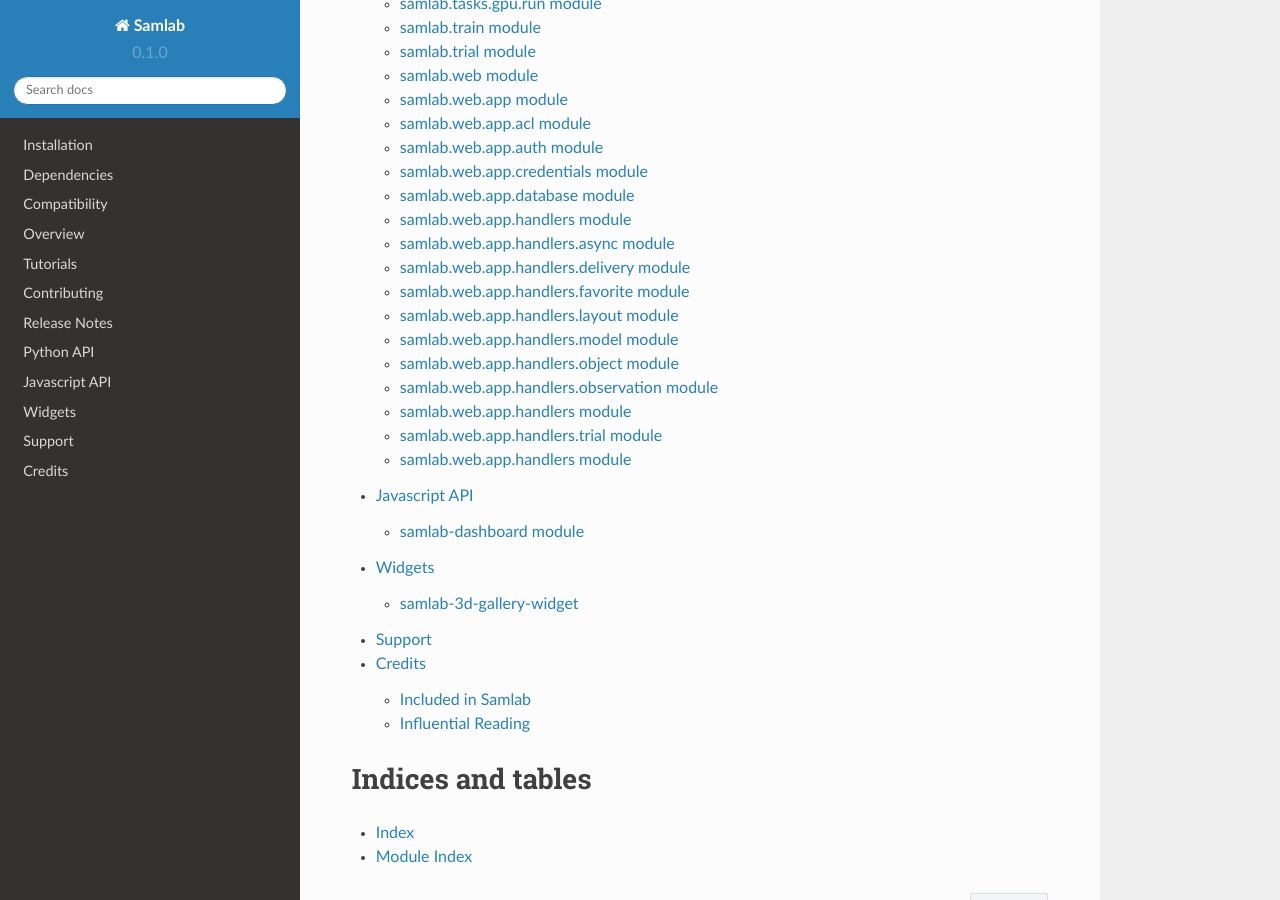
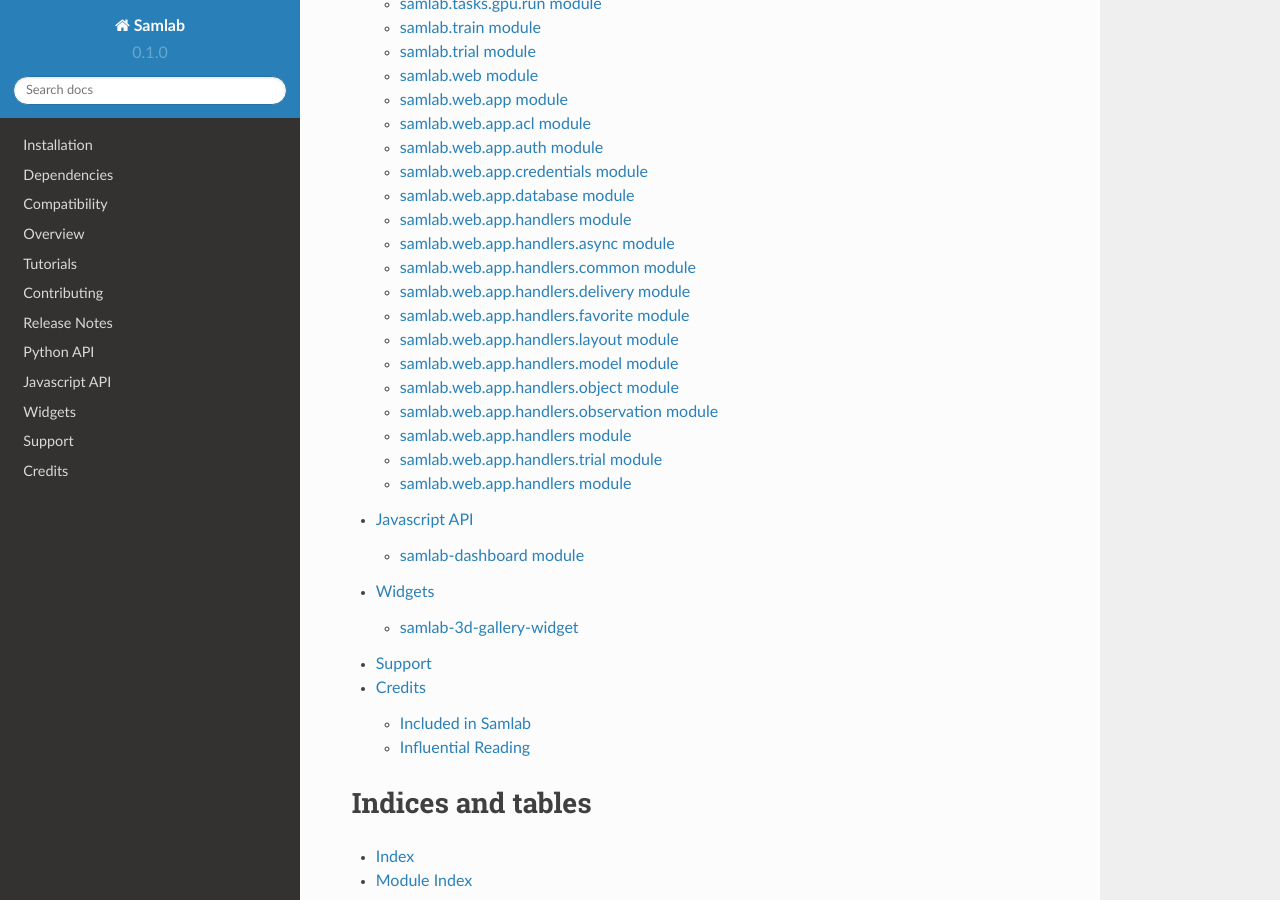
Before and after one commit to sandialabs/samlab, a Sphinx documentation site: the page built from docs/index.rst, in a window 1280 px wide and 900 px high, scrolled down 1897 px. Built offline with Sphinx 7.4.7 and the Read the Docs theme 2.0.0, drawn with Linux system fonts in a browser that asks for light colours.

Commit message:
Add missing documentation.

```diff
--- a/docs/python.rst
+++ b/docs/python.rst
@@ -49,6 +49,7 @@
     python/samlab.web.app.database.rst
     python/samlab.web.app.handlers.rst
     python/samlab.web.app.handlers.async.rst
+    python/samlab.web.app.handlers.common.rst
     python/samlab.web.app.handlers.delivery.rst
     python/samlab.web.app.handlers.favorite.rst
     python/samlab.web.app.handlers.layout.rst
--- /dev/null
+++ b/docs/python/samlab.web.app.handlers.common.rst
@@ -0,0 +1,7 @@
+samlab.web.app.handlers.common module
+=====================================
+
+.. automodule:: samlab.web.app.handlers.common
+    :members:
+    :undoc-members:
+    :show-inheritance:
```
